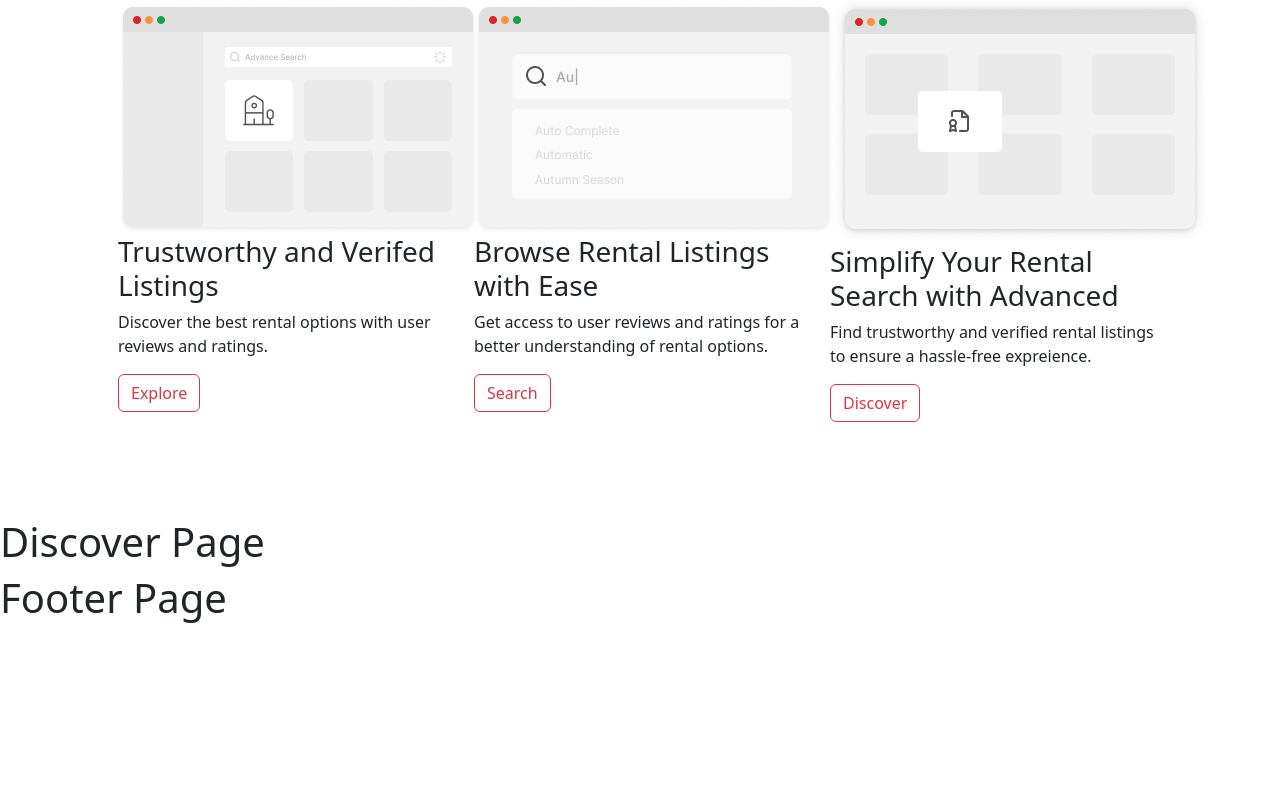
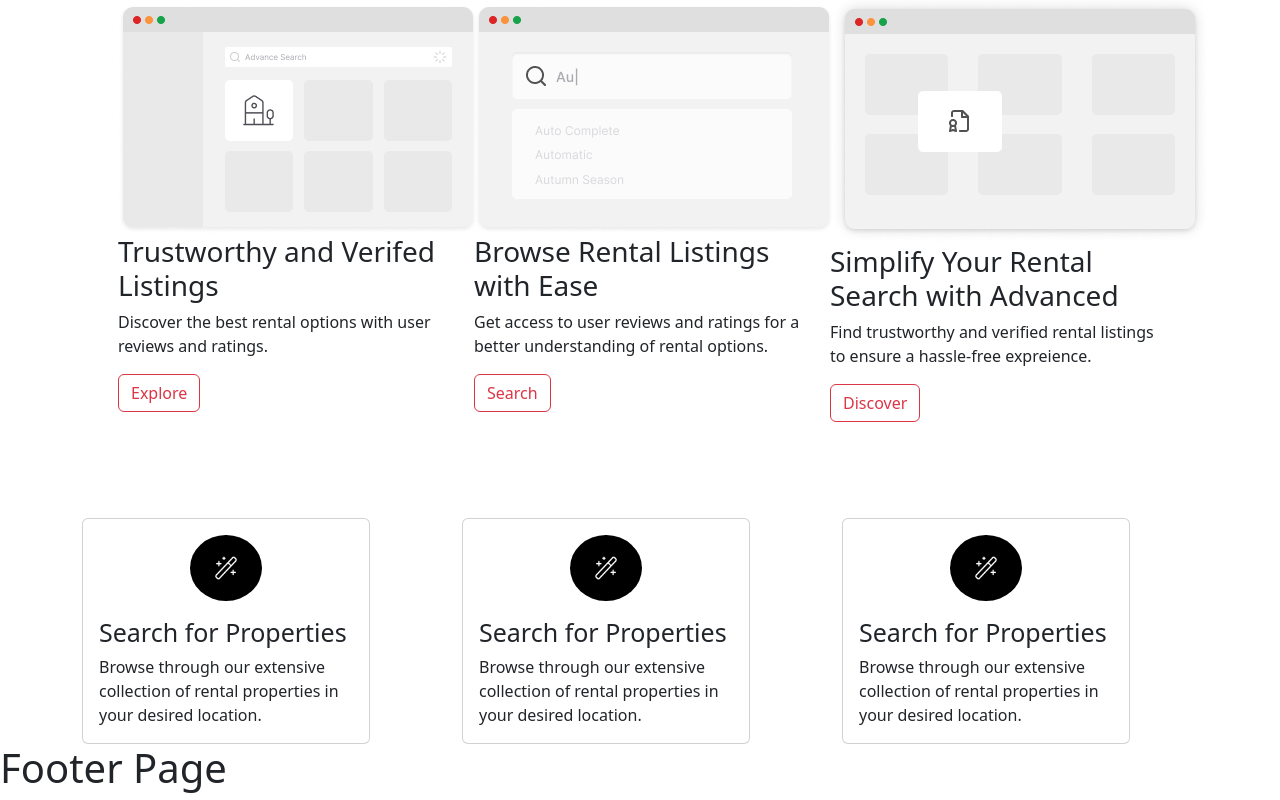
Before and after one commit to yourvinii/KDRent-Manage-Rent.-Simplified., a React (Vite) app in the folder frontend/: page / in a window 1280 px wide. Shown: the part 1062-1862 px from the top of the page. Before the commit the page ends 1692 px from the top, so only its background shows below. Built offline with nearby package versions, Linux system fonts and the light colour scheme.

Commit message:
Discover Page

```diff
--- /dev/null
+++ b/frontend/src/cards/DiscoverCard.jsx
@@ -0,0 +1,31 @@
+export default function DiscoverCard() {
+  return (
+    <div class="card " style={{ width: "18rem", backgroundColor: "white" }}>
+      <div
+        className="card-icon p-2 m-auto mt-3"
+        style={{
+          display: "flex",
+          backgroundColor: "black",
+          width: "25%",
+          alignItems: "center",
+          justifyContent: "center",
+          borderRadius: "50%",
+        }}
+      >
+        <img
+          src="media\images\landing-icon-wand.png"
+          className="card-img-top p-2"
+          alt="wand"
+          style={{ margin: "0 auto", width: "70%" }}
+        />
+      </div>
+      <div className="card-body">
+        <h1 style={{ fontSize: "25px" }}>Search for Properties</h1>
+        <p className="card-text">
+          Browse through our extensive collection of rental properties in your
+          desired location.
+        </p>
+      </div>
+    </div>
+  );
+}
--- a/frontend/src/landingPage/home/Discover.jsx
+++ b/frontend/src/landingPage/home/Discover.jsx
@@ -1,3 +1,16 @@
-export default function Discover(){
-    return <h1>Discover Page</h1>
+import DiscoverCard from "../../cards/DiscoverCard";
+const data =[{
+
+}]
+
+export default function Discover() {
+  return (
+    <div className="container">
+        <div className="row">
+            <div className="col-4"><DiscoverCard/></div>
+            <div className="col-4"><DiscoverCard/></div>
+            <div className="col-4"><DiscoverCard/></div>
+        </div>
+    </div>
+  )
 }
--- a/frontend/src/style.css
+++ b/frontend/src/style.css
@@ -3,3 +3,58 @@
   padding: 0;
   box-sizing: border-box;
 }
+/*
+.card {
+  width: 300px;
+  border-radius: 10px;
+  overflow: hidden;
+  box-shadow: 0 4px 12px rgba(0,0,0,0.1);
+  background: white;
+} */
+/*
+.card img {
+  width: 100%;
+  height: 200px;
+  object-fit: cover;
+} */
+
+/* .card-content {
+  padding: 20px;
+}
+
+.card-content h3 {
+  margin-bottom: 10px;
+}
+
+.card-content p {
+  margin-bottom: 15px;
+  color: #555;
+} */
+/*
+.card-content button {
+  padding: 10px 15px;
+  border: none;
+  background: #007bff;
+  color: rgb(9, 4, 4);
+  border-radius: 5px;
+  cursor: pointer;
+}
+
+.card-content button:hover {
+  background: #0056b3;
+} */
+
+.card img{
+width:50px;
+height:50px;
+object-fit:contain;
+}
+/*
+.card{
+border-radius:12px;
+transition:.3s;
+}
+
+.card:hover{
+transform:translateY(-6px);
+} */
```
